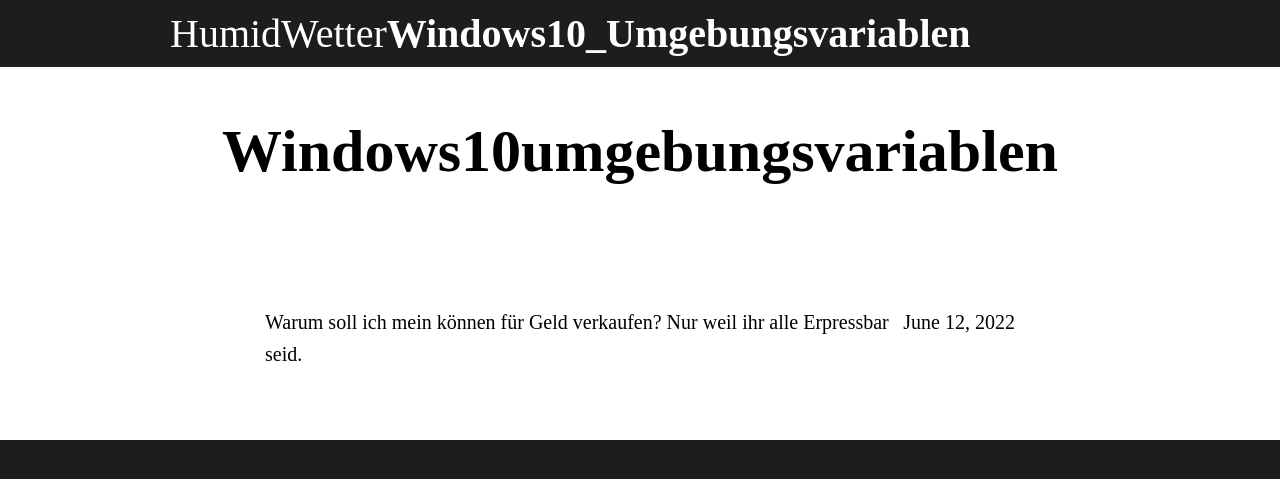
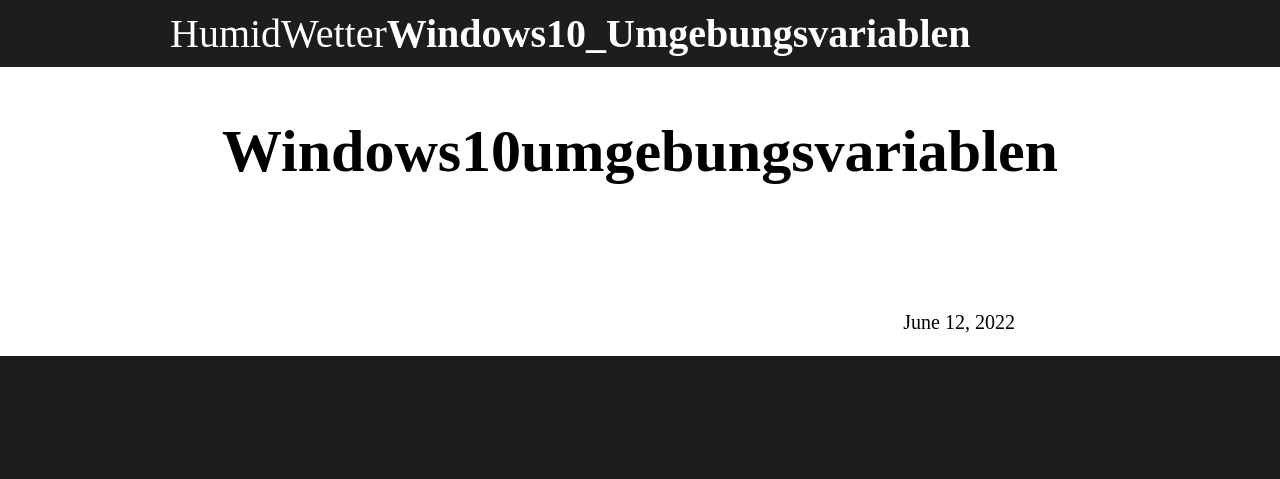
Before and after one commit to ledlightjungledStefan/Osterei, a Jekyll site: the page built from _posts/2022-06-12-Windows10Umgebungsvariablen.markdown, in a window 1280 px wide. Shown: the top 479 px of the page. Built offline with Jekyll 4.4.1, drawn with Linux system fonts in a browser that asks for light colours; some web fonts are replaced.

Commit message:
Update 2022-06-12-Windows10Umgebungsvariablen.markdown

```diff
--- a/_posts/2022-06-12-Windows10Umgebungsvariablen.markdown
+++ b/_posts/2022-06-12-Windows10Umgebungsvariablen.markdown
@@ -4,6 +4,5 @@ excerpt_separator: <!--more-->
 type: Chocolate
 rating: 4
 image_path: /Osterei/assets/images/cupcakes/chocolate_banana.png
-description: Rich chocolate cupcake with chocolate icing, chocolate icing in different colours.
+description: Rich chocolate cupcake with chocolate icing, chocolate icing in different colours. for /d %a in (%EINBAHN%) do dir /b %a
 ---
-Warum soll ich mein können für Geld verkaufen? Nur weil ihr alle Erpressbar seid.
```
